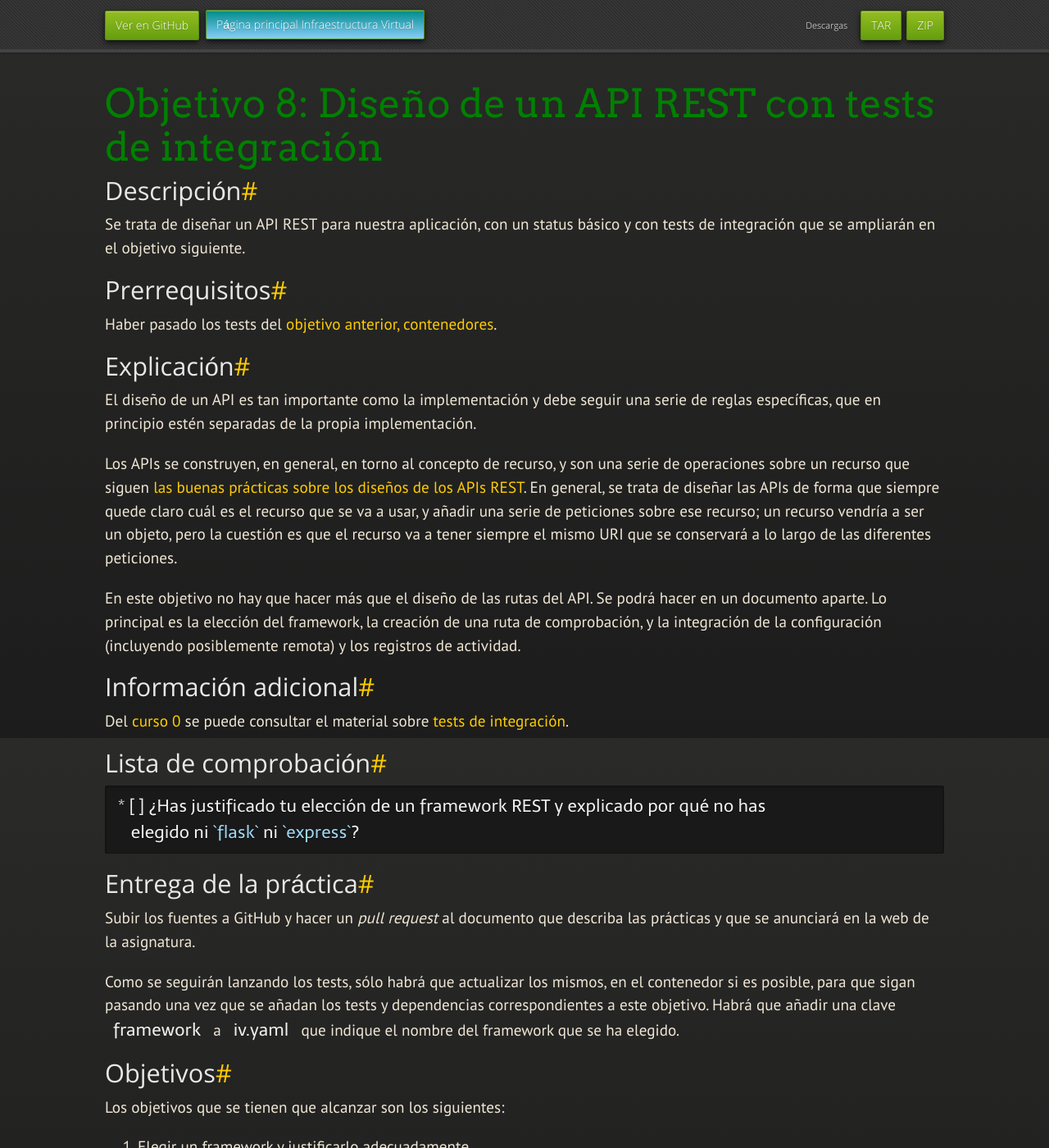
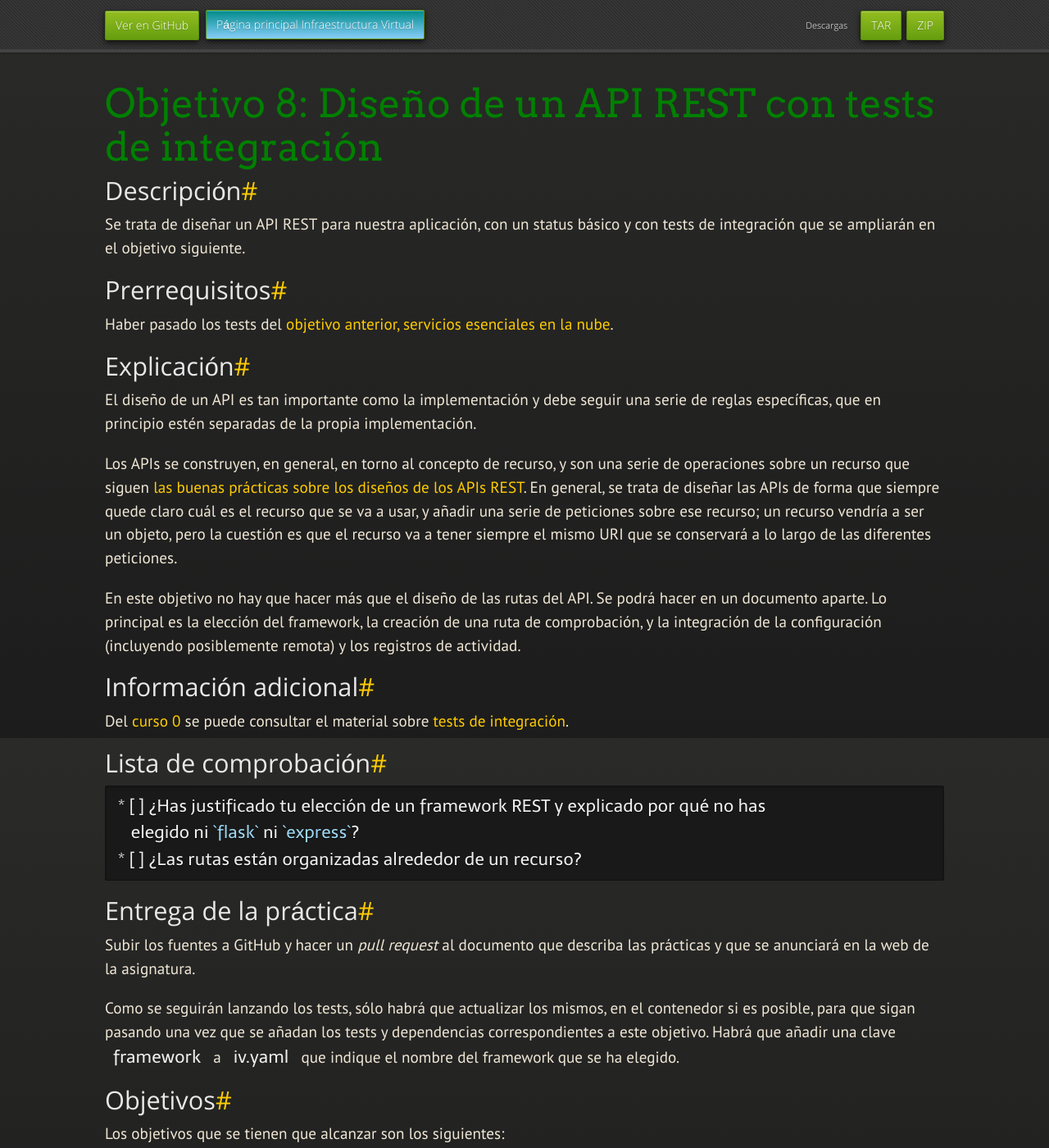
Before and after one commit to JJ/IV, a Jekyll site: the page built from documentos/proyecto/8.REST.md, in a window 1280 px wide and 1400 px high. Shown: the whole window at 82% size. Built offline with Jekyll 4.4.1, drawn with Linux system fonts in a browser that asks for light colours; nearby versions of some CDN libraries; some web fonts are replaced; our own code applies the rules of GitHub Pages for plain Markdown files.

Commit message:
Sync documentos/proyecto/8.REST.md de master a gh-pages

````diff
--- a/documentos/proyecto/8.REST.md
+++ b/documentos/proyecto/8.REST.md
@@ -12,7 +12,7 @@ con tests de integración que se ampliarán en el objetivo siguiente.
 
 ## Prerrequisitos
 
-Haber pasado los tests del [objetivo anterior, contenedores](7.Servicios).
+Haber pasado los tests del [objetivo anterior, servicios esenciales en la nube](7.Servicios).
 
 ## Explicación
 
@@ -46,6 +46,7 @@ sobre
 ```markdown
 * [ ] ¿Has justificado tu elección de un framework REST y explicado por qué no has
    elegido ni `flask` ni `express`?
+* [ ] ¿Las rutas están organizadas alrededor de un recurso?
 ```
 
 ## Entrega de la práctica
````
